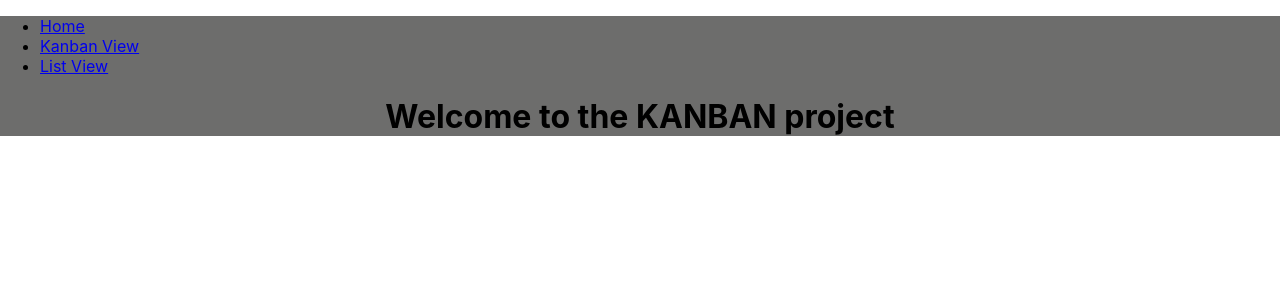
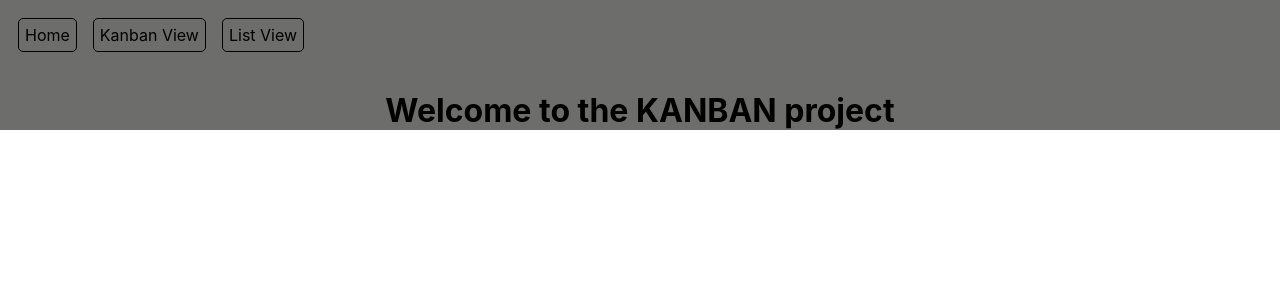
Before and after one commit to saeendamghanian/dashboard-kanban, a React (Create React App) app: page / in a window 1280 px wide. Shown: the top 300 px of the page. Built offline with nearby package versions, Linux system fonts and the light colour scheme.

Commit message:
Task#33  create css for navbar (#45)
* css for navbar

* css for navbar

* update css

```diff
--- a/src/App.css
+++ b/src/App.css
@@ -78,3 +78,31 @@ h3 {
     transform: rotate(360deg);
   }
 }
+
+.navbar {
+  background-color: #f5f5f500;
+  height: 70px;
+  margin: 0px;
+  padding: 0px 0px 0px 10px;
+  font-size: 16px;
+  display: flex;
+  flex-direction: row;
+  justify-content: flex-start;
+  align-items: center;
+  list-style-type: none;
+}
+
+.navbar-item a {
+  padding: 6px;
+  margin: 8px;
+  color: black;
+  text-decoration: none;
+  border: 1px solid;
+  border-radius: 5px;
+}
+
+.navbar-item a:hover {
+  background-color: #239dd8;
+  color: white;
+  border-radius: 5px;
+}
--- a/src/components/Navbar.js
+++ b/src/components/Navbar.js
@@ -6,14 +6,14 @@ class NavBar extends Component {
     const Separator = () => <span> &middot; </span>;
     return (
       <div>
-        <ul>
-          <li>
+        <ul className="navbar">
+          <li className="navbar-item">
             <Link to="/">Home</Link>
           </li>
-          <li>
+          <li className="navbar-item">
             <Link to="/kanban">Kanban View</Link>
           </li>
-          <li>
+          <li className="navbar-item">
             <Link to="/list">List View</Link>
           </li>
         </ul>
```
